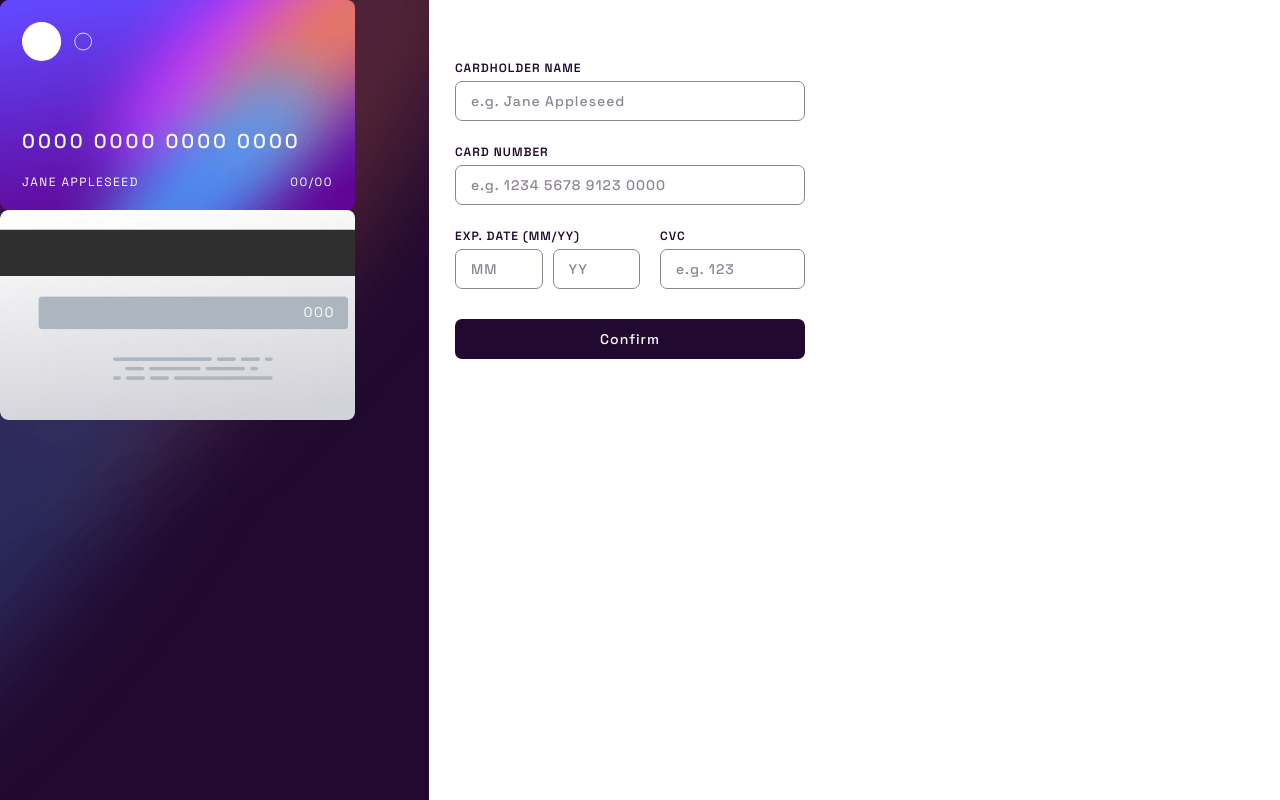
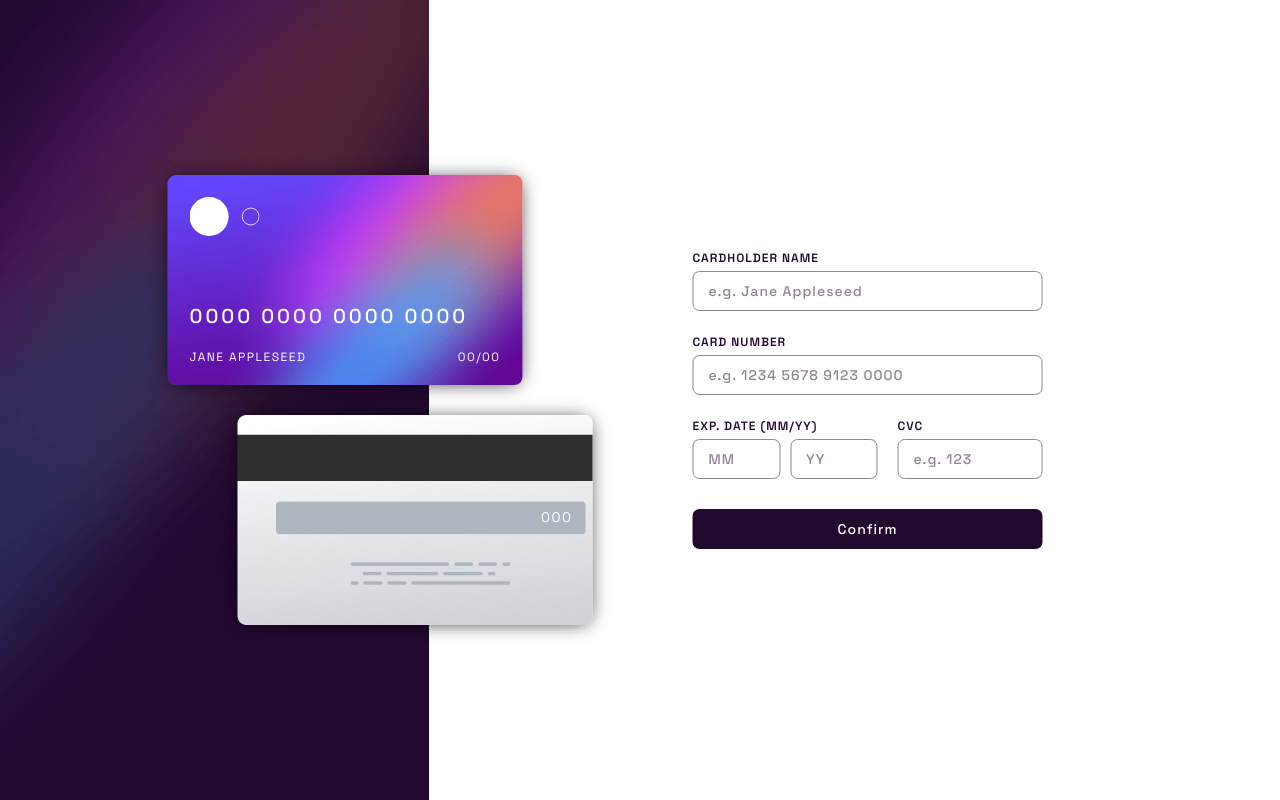
Before and after one commit to gigaamiridze/interactive-card-details-form, a React (Vite) app: page / in a window 1280 px wide. Built offline with nearby package versions, Linux system fonts and the light colour scheme.

Commit message:
Added centered content and box shadow of cards

```diff
--- a/src/assets/css/global.css
+++ b/src/assets/css/global.css
@@ -51,6 +51,13 @@ a {
   text-decoration: none;
 }
 
+body #root .App .flex-container {
+  position: absolute;
+  top: 50%;
+  left: 50%;
+  transform: translate(-50%, -50%);
+}
+
 body {
   height: 100vh;
   font-family: "Space Grotesk", sans-serif;
@@ -72,7 +79,6 @@ body #root .App .main-bg {
   transform: translate(0%, 0%);
 }
 body #root .App .flex-container {
-  position: absolute;
   z-index: 10;
   display: flex;
   justify-content: space-between;
@@ -84,6 +90,8 @@ body #root .App .flex-container {
   height: 210px;
   width: 355px;
   border-radius: 8px;
+  box-shadow: 0 1px 20px -5px #000000;
+  margin: 0 0 30px -70px;
   padding: 22px;
   background-image: url("../../assets/image/bg-card-front.png");
   background-size: cover;
@@ -124,6 +132,7 @@ body #root .App .flex-container {
   height: 210px;
   width: 355px;
   border-radius: 8px;
+  box-shadow: 0 1px 20px -5px #000000;
   position: relative;
   background-image: url("../../assets/image/bg-card-back.png");
   background-size: cover;
@@ -140,8 +149,7 @@ body #root .App .flex-container {
 }
 
 form {
-  max-width: 350px;
-  width: 100%;
+  width: 350px;
 }
 form .form-group {
   display: flex;
--- a/src/assets/scss/main/_general.scss
+++ b/src/assets/scss/main/_general.scss
@@ -18,7 +18,7 @@ body {
       }
 
       .flex-container {
-        position: absolute;
+        @extend %centeredElement;
         z-index: 10;
         @include flexProperty(space-between, center);
         column-gap: 100px;
--- a/src/assets/scss/modules/_classes.scss
+++ b/src/assets/scss/modules/_classes.scss
@@ -0,0 +1,4 @@
+%centeredElement {
+  position: absolute;
+  @include positions(50%, 50%);
+}
--- a/src/assets/scss/modules/_variables.scss
+++ b/src/assets/scss/modules/_variables.scss
@@ -8,6 +8,10 @@ $white: hsl(0, 0%, 100%);
 $lightGrayishViolet: hsl(270, 3%, 87%);
 $darkGrayishViolet: hsl(279, 6%, 55%);
 $veryDarkViolet: hsl(278, 68%, 11%);
+$black: #000000;
+
+// Card's Box Shadow
+$boxShadow: 0 1px 20px -5px $black;
 
 // Font Family
 $spaceGrotesk: 'Space Grotesk', sans-serif;
--- a/src/components/CardBackSide/_styles.scss
+++ b/src/components/CardBackSide/_styles.scss
@@ -2,6 +2,7 @@
   height: 210px;
   width: 355px;
   border-radius: 8px;
+  box-shadow: $boxShadow;
   position: relative;
   @include bgImage(url('../../assets/image/bg-card-back.png'), cover, no-repeat);
 
--- a/src/components/CardForm/_styles.scss
+++ b/src/components/CardForm/_styles.scss
@@ -1,6 +1,5 @@
 form {
-  max-width: 350px;
-  width: 100%;
+  width: 350px;
 
   .form-group {
     display: flex;
--- a/src/components/CardFrontSide/_styles.scss
+++ b/src/components/CardFrontSide/_styles.scss
@@ -2,6 +2,8 @@
   height: 210px;
   width: 355px;
   border-radius: 8px;
+  box-shadow: $boxShadow;
+  margin: 0 0 30px -70px;
   padding: 22px;
   @include bgImage(url('../../assets/image/bg-card-front.png'), cover, no-repeat);
   @include flexProperty(space-between, inherit);
```
